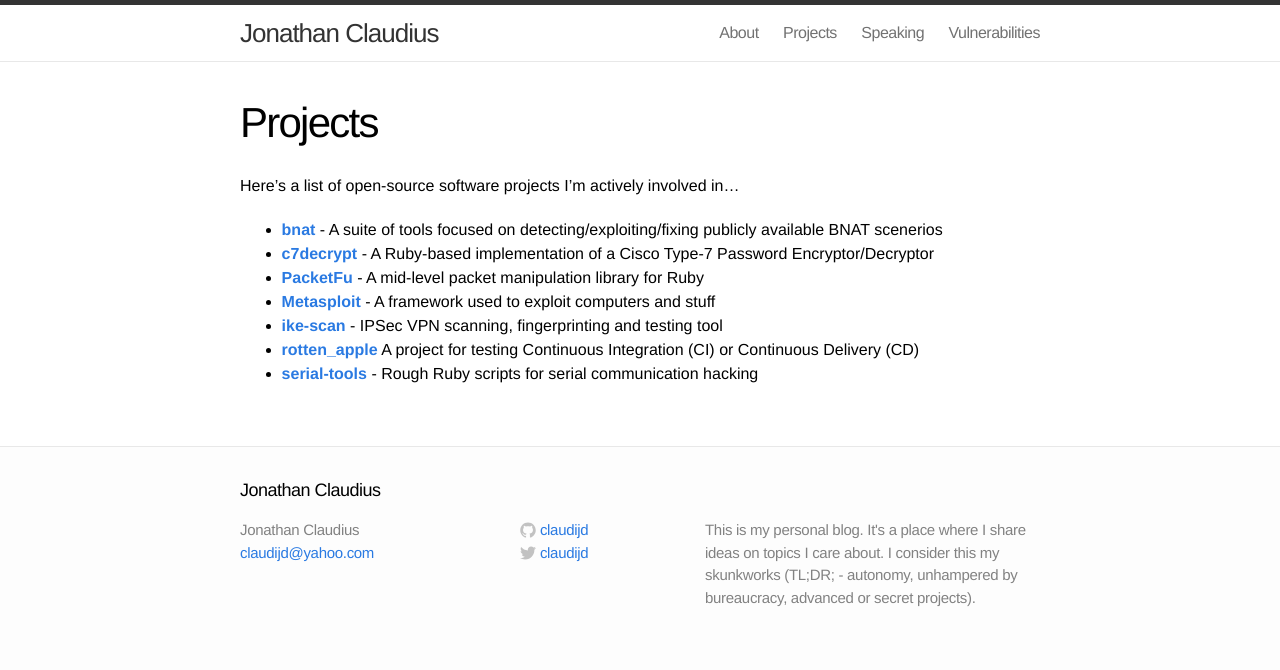
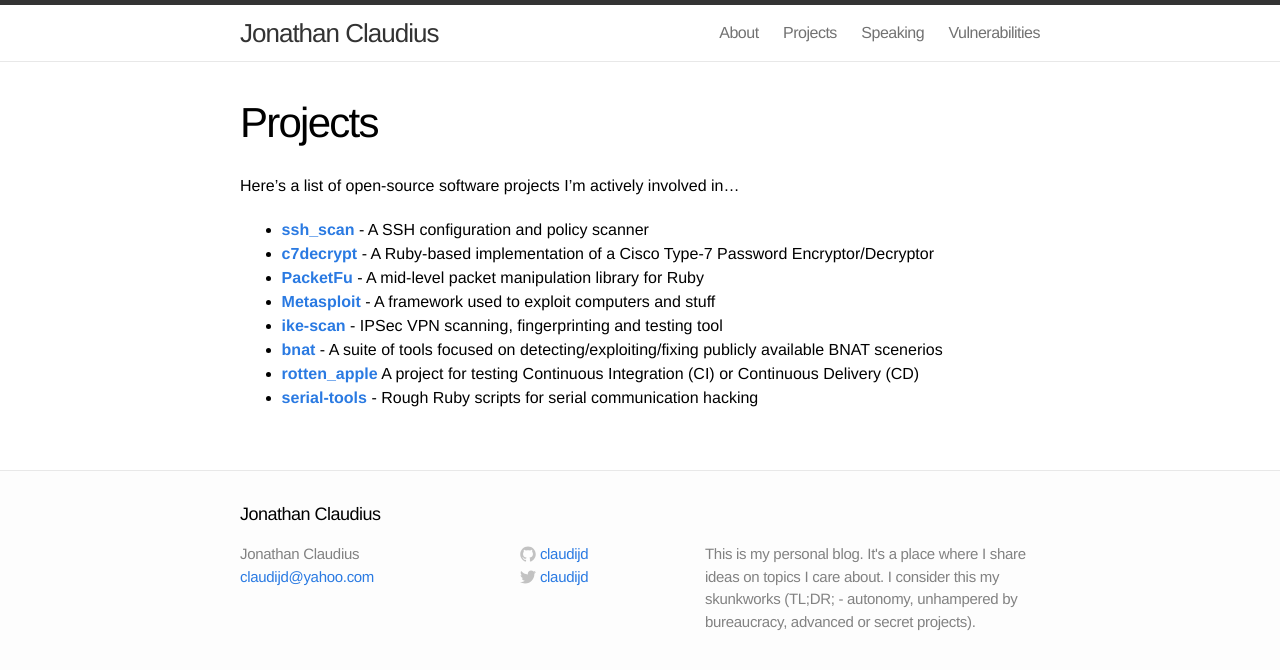
Before and after one commit to claudijd/claudijd.github.io, a Jekyll site: the page built from projects.md, in a window 1280 px wide. Shown: the top 670 px of the page. Built offline with Jekyll 4.4.1, drawn with Linux system fonts in a browser that asks for light colours.

Commit message:
Add ssh_scan

```diff
--- a/projects.md
+++ b/projects.md
@@ -6,10 +6,11 @@ comments: true
 
 Here's a list of open-source software projects I'm actively involved in...
 
-- **[bnat](https://github.com/claudijd/bnat)** - A suite of tools focused on detecting/exploiting/fixing publicly available BNAT scenerios
+- **[ssh_scan](https://github.com/claudijd/ssh_scan)** - A SSH configuration and policy scanner
 - **[c7decrypt](https://github.com/claudijd/c7decrypt)** - A Ruby-based implementation of a Cisco Type-7 Password Encryptor/Decryptor
 - **[PacketFu](https://github.com/packetfu/packetfu)** - A mid-level packet manipulation library for Ruby
 - **[Metasploit](https://github.com/rapid7/metasploit-framework)** - A framework used to exploit computers and stuff
 - **[ike-scan](https://github.com/royhills/ike-scan)** - IPSec VPN scanning, fingerprinting and testing tool
+- **[bnat](https://github.com/claudijd/bnat)** - A suite of tools focused on detecting/exploiting/fixing publicly available BNAT scenerios
 - **[rotten_apple](https://github.com/claudijd/rotten_apple)** A project for testing Continuous Integration (CI) or Continuous Delivery (CD)
 - **[serial-tools](https://github.com/claudijd/rotten_apple)** - Rough Ruby scripts for serial communication hacking
```
